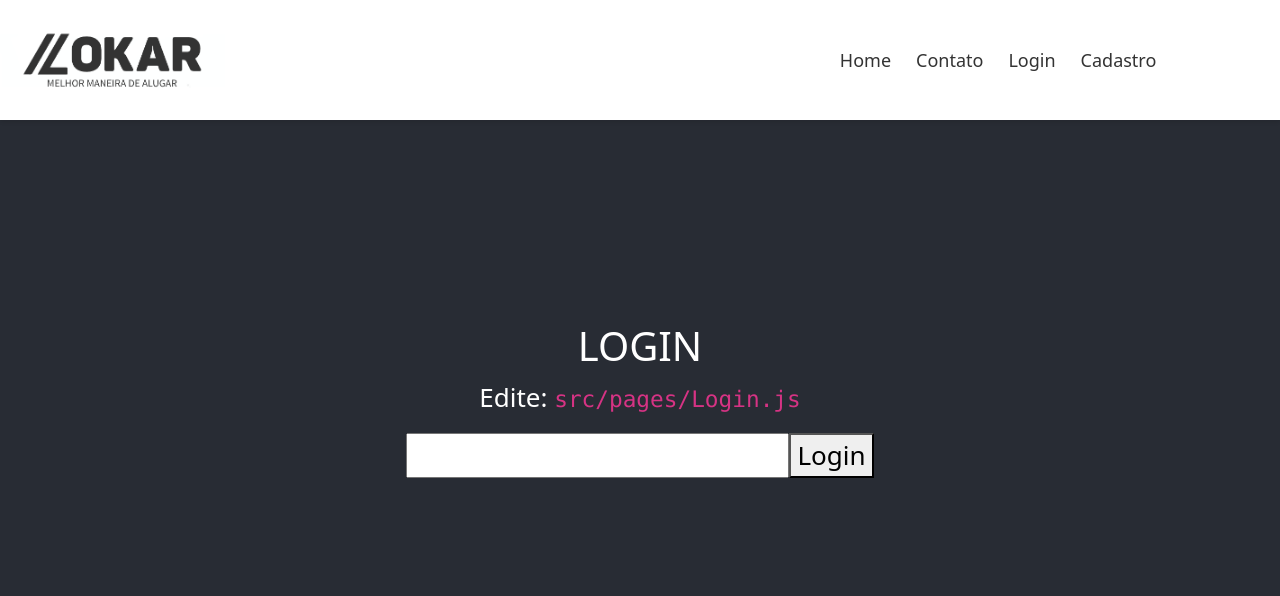
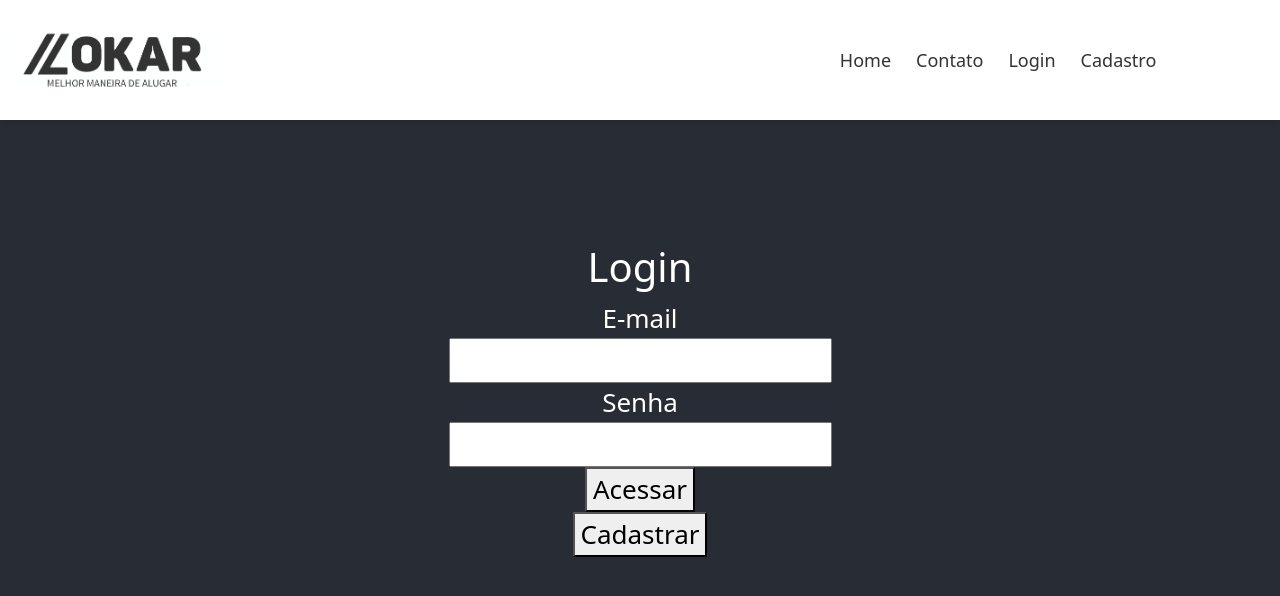
Before and after one commit to InitialCommit-Ltda/Lokar, a React (Create React App) app: page /login in a window 1280 px wide. Shown: the top 596 px of the page. Built offline with nearby package versions, Linux system fonts and the light colour scheme.

Commit message:
iniciando a tela de login

```diff
--- a/src/pages/Login.js
+++ b/src/pages/Login.js
@@ -2,19 +2,13 @@ function Login() {
     return (
         <div className="App">
             <header className="App-header">
-                <h1>
-                    LOGIN
-                </h1>
-                <p>
-                    Edite: <code>src/pages/Login.js</code>
-                </p>
-                <form>
-                    <input type='text'>
-                    </input>
-                    <button>
-                        Login
-                    </button>
-                </form>
+        <h1>Login</h1>
+        <label for="email">E-mail</label>
+        <input type="email"></input>
+        <label for="senha">Senha</label>
+        <input type="password"></input>
+        <button>Acessar</button>
+        <button>Cadastrar</button>
             </header>
         </div>
     );
```
